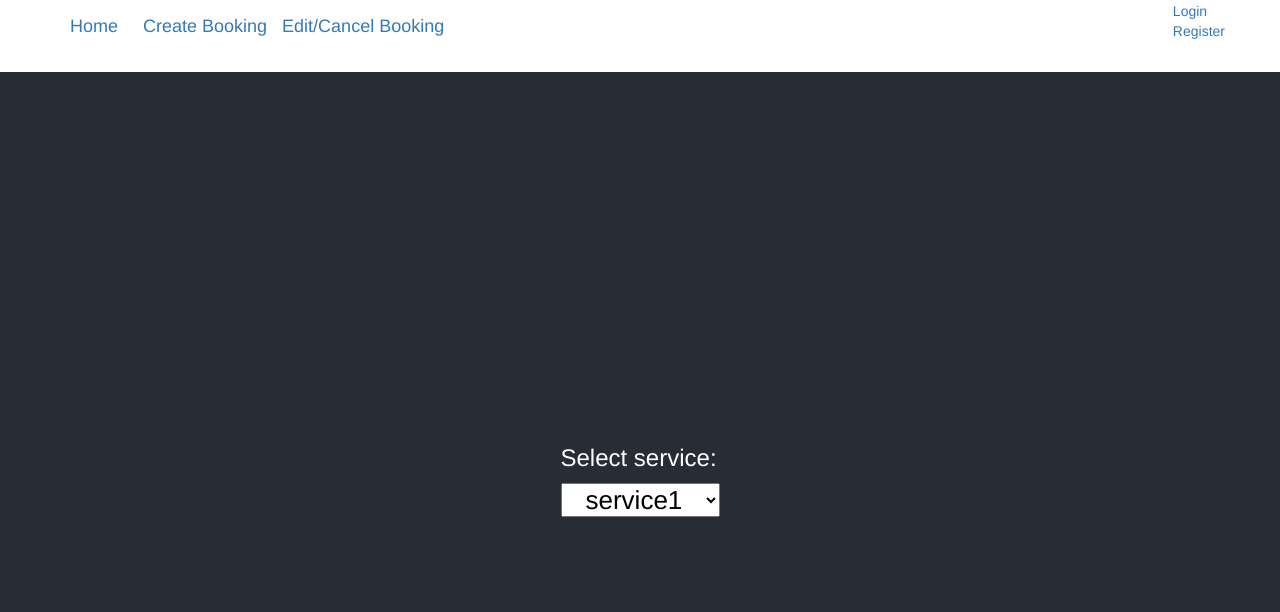
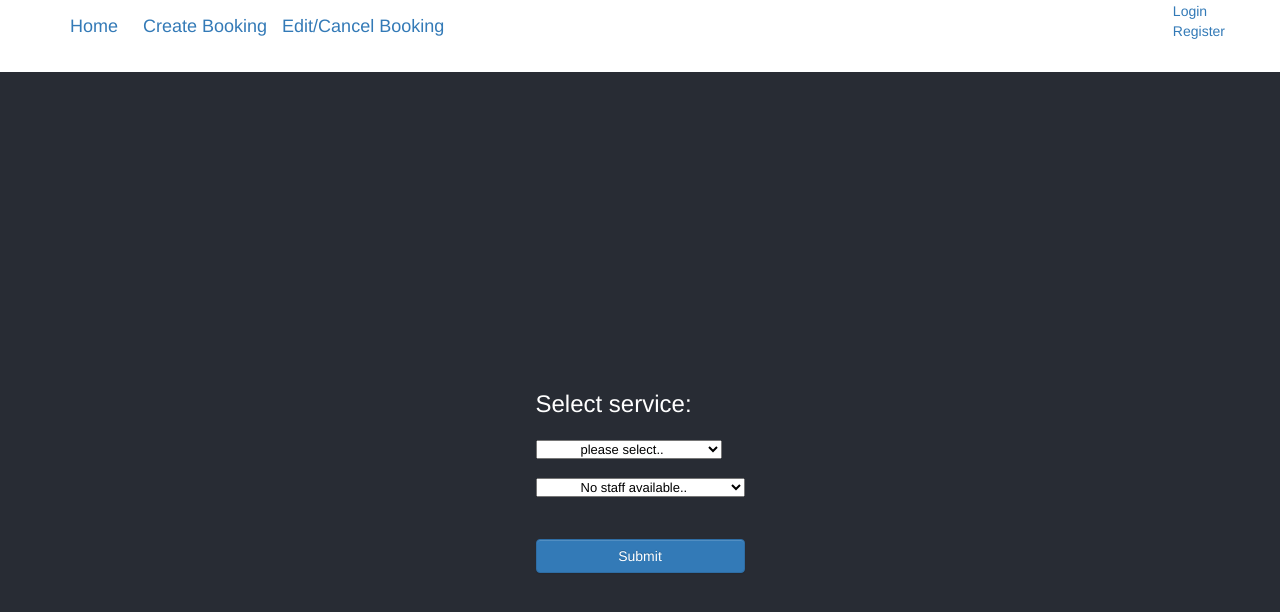
Before and after one commit to RMIT-SEPT/majorproject-9-mon-1530-3, a React (Create React App) app in the folder FrontEnd/: page /CreateBooking_Service in a window 1280 px wide. Shown: the top 612 px of the page. Built offline with nearby package versions, Linux system fonts and the light colour scheme.

Commit message:
Staff list changes when selecting service

```diff
--- a/FrontEnd/src/App.css
+++ b/FrontEnd/src/App.css
@@ -8,8 +8,8 @@
 
 select {
   color: black;
-  padding-left:20px;
-  padding-right:20px;
+  padding-left:40px;
+  padding-right:40px;
 }
 
 .App-logo {
--- a/FrontEnd/src/components/CreateBooking_Service.js
+++ b/FrontEnd/src/components/CreateBooking_Service.js
@@ -2,34 +2,57 @@ import React, { Component } from 'react'
 
 export default class CreateBooking_Service extends Component {
 
-    constructor(){
-        super();
+    constructor(props){
+        super(props);
 
+        this.state = {staff: <option>No staff available..</option>};
         this.getServices = this.getServices.bind(this);
-
+        this.getStaff = this.getStaff.bind(this);
 
     }
 
     getServices() {
 
-        return ["service1","service2"];
+        var services = ["service1","service2"];
+
+
+        return services.map((service) => <option key = {service} value = {service}>{service}</option>);
 
     }
 
+    getStaff() {
 
+        var newStaff = ["No staff available.."];
+
+        if(document.getElementById('selectService').value === 'service1'){
+            newStaff = ['John','Not John'];
+        }
+        else if(document.getElementById('selectService').value === 'service2'){
+            newStaff = ['Phil'];
+        }
+
+        const newStaffMap = newStaff.map((currentStaff) => <option key = {currentStaff} value = {currentStaff}>{currentStaff}</option>)
+
+        this.setState({staff:newStaffMap});
+    }
 
     render() {
 
-
-        const services = this.getServices().map((service) =>
-
-            <option value = "{service}">{service}</option>
-        );
         return (
-            <div id = 'selectService'>
+            <div>
             <h3>Select service:</h3>
-            <form>
-                <select style={{color:'black'}}>{services}</select>
+            <form onSubmit={this.onSubmit}>
+                <select id='selectService' onChange={this.getStaff} defaultValue='Please select..' style={{color:'black',fontSize:'small'}} >
+                <option>please select..</option>
+                {this.getServices()}
+                </select>
+                <br/>
+                <select style={{color:'black',fontSize:'small'}}>
+                    {this.state.staff}
+                </select>
+                <br/>
+                <br/>
+               <input className = "btn btn-primary btn-block mt-4" type = "submit"></input>
             </form>
 
             </div>
```
